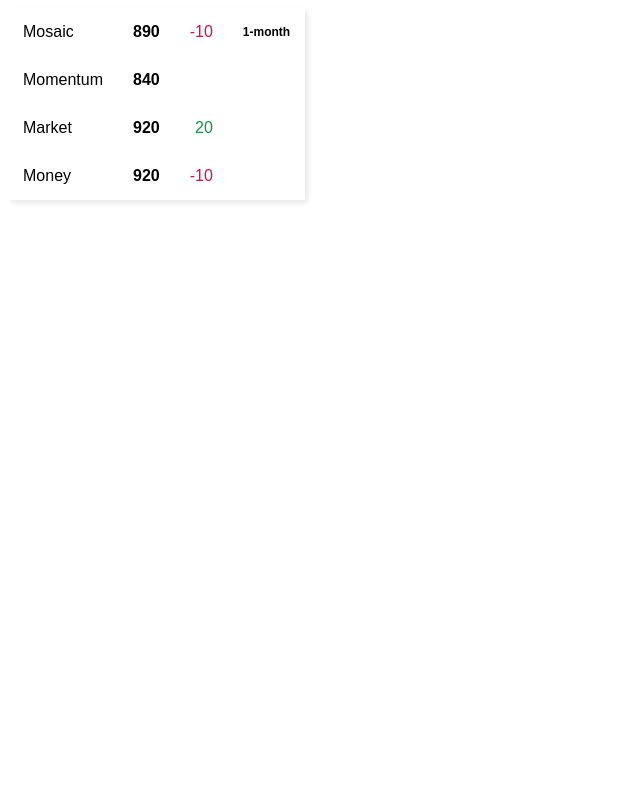
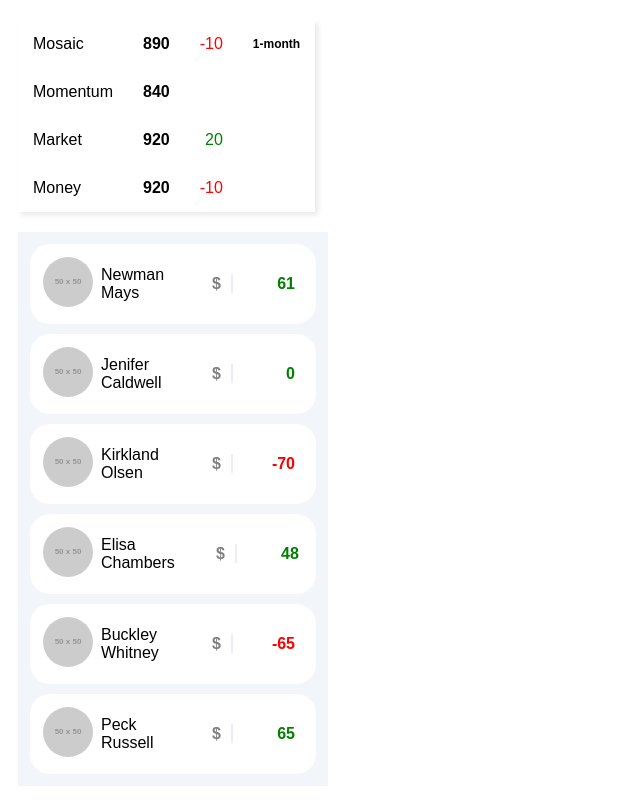
Before and after one commit to LauraCaa/basic-interview, a plain HTML site: page pages/index.html in a window 1280 px wide. Shown: the whole page, without its empty margins (0-640 px from the left). Drawn offline with Linux system fonts and the light colour scheme; placeholder pictures from the web are drawn by us.

Commit message:
feat:new interview try

```diff
--- /dev/null
+++ b/assets/interview-3.css
@@ -0,0 +1,39 @@
+.table2{
+    background-color: #f2f5f9;
+    font-family: sans-serif;
+    margin: 20px 10px;
+}
+.tr2{
+    border-radius: 20px;
+    background-color: white;
+    display: block;
+    margin: 10px;
+    padding: 10px;
+}
+.td2{
+    font-weight: bold;
+    text-align: right;
+    padding: 0 5px;
+    width: 50px;
+}
+.img2{
+    border-radius: 50px;
+}
+.name-td{
+    padding: 5px;
+    width: 70px;
+}
+.span2{
+    border: 0.8px solid #ebeef6;
+    margin-left: 10px;
+    text-align: right;
+}
+.gray-text{
+    color: gray;
+}
+.green-text{
+    color: green;
+}
+.red-text{
+    color: red;
+}
--- a/styles.css
+++ b/assets/styles.css
@@ -1,16 +1,17 @@
-table{
+.table1{
     border-collapse: collapse;
+    box-shadow: 3px 3px 5px rgb(235, 232, 232);
     font-size: 16px;
     font-family: sans-serif;
-    box-shadow: 3px 3px 5px rgb(235, 232, 232);
+    margin: 20px 10px;
 }
-tr:hover{
+.tr1:hover{
     background-color: rgb(6, 6, 88);
+    color: white;
     font-weight: 600;
     font-size: 20px;
-    color: white;
 }
-td{
+.td1{
     padding: 15px;
 }
 .text-bold{
--- a/script.js
+++ b/modules/script.js
@@ -1,4 +1,4 @@
-fetch('./mock-response.json')
+fetch('../utils/mock-response.json')
   .then(response => response.json())
   .then(data => {
     console.log(data); // Objeto JSON parseado
@@ -11,24 +11,25 @@ fetch('./mock-response.json')
 
     for (const section in data.mosaic) {
         const rowSection = document.createElement('tr');
+        rowSection.classList.add('tr1')
 
         const columnSection = document.createElement('td');
-        columnSection.classList.add('capitalize-style');
+        columnSection.classList.add('td1','capitalize-style');
         columnSection.textContent = section === "overall" ? Object.keys(data): section;
         rowSection.appendChild(columnSection);
 
         const ColumnScore = document.createElement('td');
-        ColumnScore.classList.add('text-bold');
+        ColumnScore.classList.add('td1', 'text-bold');
         ColumnScore.textContent = data.mosaic[section].score;
         rowSection.appendChild(ColumnScore);
 
         const ColumnChange = document.createElement('td');
-        ColumnChange.classList.add('text-aling-right', data.mosaic[section].change > 0 ? 'green-text':'red-text');
+        ColumnChange.classList.add('td1', 'text-aling-right', data.mosaic[section].change > 0 ? 'green-text':'red-text');
         ColumnChange.textContent = data.mosaic[section].change === 0 ? null: data.mosaic[section].change;
         rowSection.appendChild(ColumnChange);
 
         const ColumnDate = document.createElement('td');
-        ColumnDate.classList.add('text-bold','xs-text');
+        ColumnDate.classList.add('td1', 'text-bold','xs-text');
         ColumnDate.textContent = section === "overall" ? '1-month': null
         rowSection.appendChild(ColumnDate);
         tbody.appendChild(rowSection);
--- /dev/null
+++ b/modules/users.js
@@ -0,0 +1,42 @@
+fetch('../utils/users.json')
+    .then(response => response.json())
+    .then(data => {
+        console.log(data);
+        Users(data)
+})
+.catch(error => console.error('Error:', error));
+
+    function Users(data) {
+        const tbody2 = document.querySelector('#tableData2');
+        for(const section2 in data.users) {
+            const TableRow = document.createElement('tr');
+            TableRow.classList.add('tr2');
+
+            const TablePicture = document.createElement('td');
+            const img = document.createElement('img');
+            img.src = data.users[section2].picture;
+            img.classList.add('img2');
+            TablePicture.appendChild(img);
+            TableRow.appendChild(TablePicture);
+
+            const TableName = document.createElement('td');
+            TableName.classList.add('name-td');
+            TableName.textContent = data.users[section2].name;
+            TableRow.appendChild(TableName);
+
+            const TableDollar = document.createElement('td');
+            TableDollar.textContent = "$"
+            const span = document.createElement('span');
+            span.classList.add('span2');
+            TableDollar.classList.add('td2','gray-text');
+            TableDollar.appendChild(span);
+            TableRow.appendChild(TableDollar);
+
+            const TableBalance = document.createElement('td');
+            TableBalance.classList.add('td2', data.users[section2].balance < 0 ? 'red-text':'green-text');
+            TableBalance.textContent = data.users[section2].balance;
+            TableRow.appendChild(TableBalance);
+
+            tbody2.appendChild(TableRow);
+        }
+}
--- a/index.html
+++ b/pages/index.html
@@ -4,14 +4,18 @@
         <meta charset="UTF-8">
         <meta name="viewport" content="width=device-width, initial-scale=1.0">
         <title>New project</title>
-        <link rel="stylesheet" href="styles.css">
+        <link rel="stylesheet" href="../assets/styles.css">
+        <link rel="stylesheet" href="../assets/interview-3.css">
     </head>
     <body>
-        <table>
+        <table class="table1">
             <tbody id="tableData"></tbody>
         </table>
-
-    <script src="script.js"></script>
+        <table class="table2">
+            <tbody id="tableData2"></tbody>
+        </table>
+    <script src="../modules/script.js"></script>
+    <script src="../modules/users.js"></script>
     <script src="https://cdnjs.cloudflare.com/ajax/libs/fetch/3.10.0/fetch.min.js"></script>
     </body>
 </html>
--- /dev/null
+++ b/utils/users.json
@@ -0,0 +1,46 @@
+{
+    "users": [
+      {
+        "id": "6626ebbc88e5a8272bfd0de2",
+        "picture": "https://via.placeholder.com/50",
+        "balance": 61,
+        "name": "Newman Mays",
+        "status": "active"
+      },
+      {
+        "id": "6626ebbcf229938d53ab63d6",
+        "picture": "https://via.placeholder.com/50",
+        "balance": 0,
+        "name": "Jenifer Caldwell",
+        "status": "active"
+      },
+      {
+        "id": "6626ebbcb54389f0fb7ccae6",
+        "picture": "https://via.placeholder.com/50",
+        "balance": -70,
+        "name": "Kirkland Olsen",
+        "status": "active"
+      },
+      {
+        "id": "6626ebbc00f01bc8e07df8d9",
+        "picture": "https://via.placeholder.com/50",
+        "balance": 48,
+        "name": "Elisa Chambers",
+        "status": "active"
+      },
+      {
+        "id": "6626ebbcbf0ccd5c3401cac0",
+        "picture": "https://via.placeholder.com/50",
+        "balance": -65,
+        "name": "Buckley Whitney",
+        "status": "active"
+      },
+      {
+        "id": "6626ebbcd791308cdcb4c2c1",
+        "picture": "https://via.placeholder.com/50",
+        "balance": 65,
+        "name": "Peck Russell",
+        "status": "active"
+      }
+    ]
+  }
```
Also changed, not shown: utils/mock-response.json (renamed from mock-response.json).
